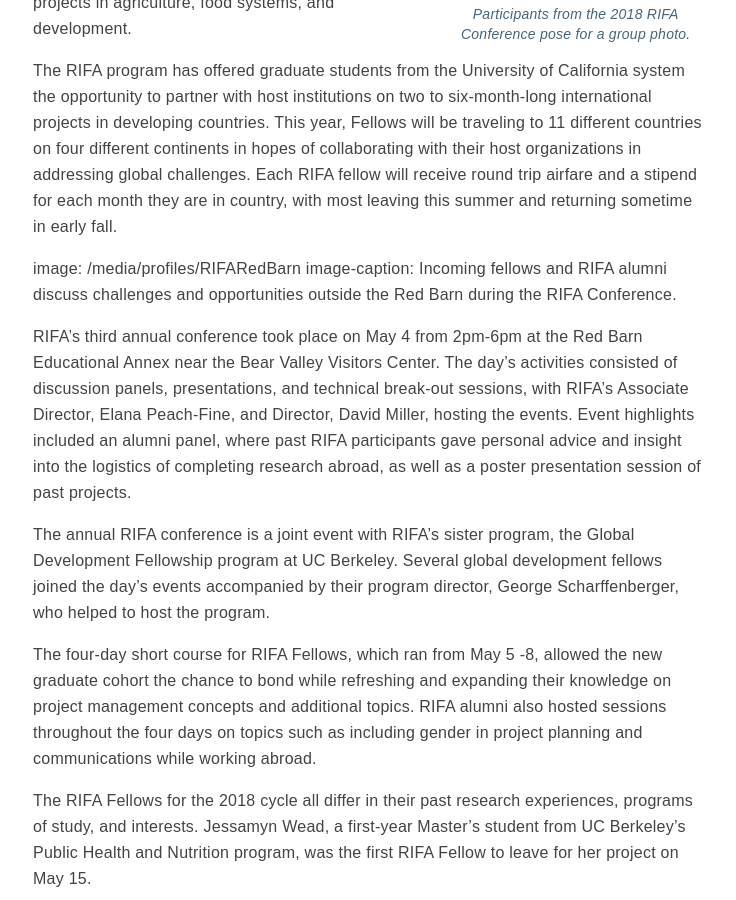
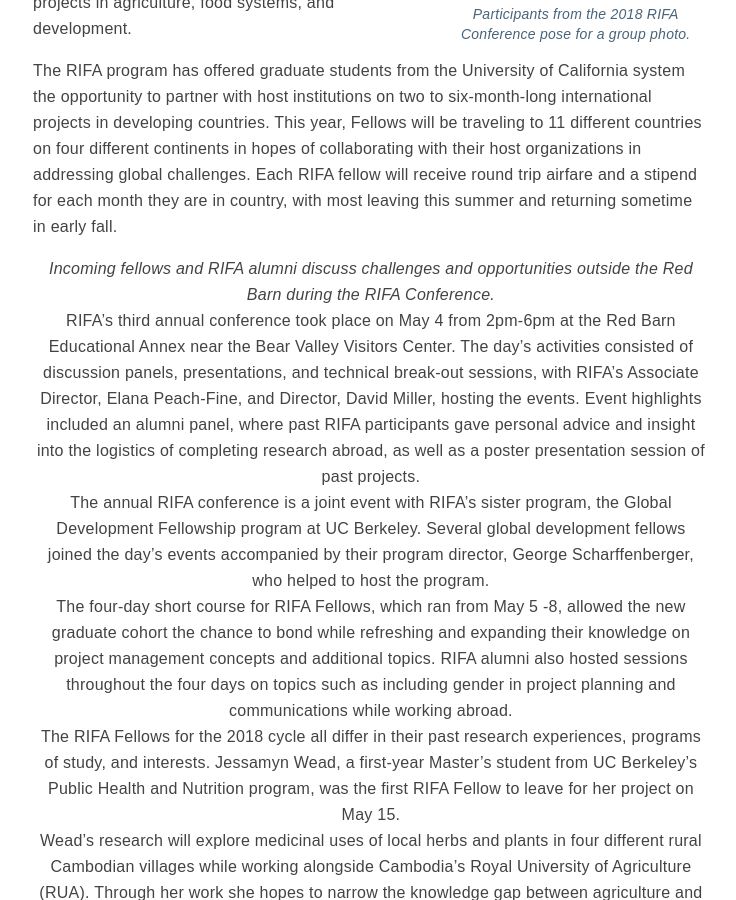
Before and after one commit to ucdavis/ip, a Jekyll site: the page built from _posts/profiles/2015-02-12-2018RIFAConference.markdown, in a window 1280 px wide and 900 px high, scrolled down 766 px. Shown: the whole window, without its empty margins (95-831 px from the left). Built offline with Jekyll 4.4.1, drawn with Linux system fonts in a browser that asks for light colours; nearby versions of some CDN libraries.

Commit message:
Update 2015-02-12-2018RIFAConference.markdown

```diff
--- a/_posts/profiles/2015-02-12-2018RIFAConference.markdown
+++ b/_posts/profiles/2015-02-12-2018RIFAConference.markdown
@@ -13,8 +13,9 @@
 
  The RIFA program has offered graduate students from the University of California system the opportunity to partner with host institutions on two to six-month-long international projects in developing countries. This year, Fellows will be traveling to 11 different countries on four different continents in hopes of collaborating with their host organizations in addressing global challenges. Each RIFA fellow will receive round trip airfare and a stipend for each month they are in country, with most leaving this summer and returning sometime in early fall. <br>
 
-image: /media/profiles/RIFARedBarn
-image-caption: Incoming fellows and RIFA alumni discuss challenges and opportunities outside the Red Barn during the RIFA Conference.
+<p class="t-center"><a href="/media/profiles/RIFARedBarn"></a>
+<i>Incoming fellows and RIFA alumni discuss challenges and opportunities outside the Red Barn during the RIFA Conference.</i>
+<br>
 
  RIFA’s third annual conference took place on May 4 from 2pm-6pm at the Red Barn Educational Annex near the Bear Valley Visitors Center. The day’s activities consisted of discussion panels, presentations, and technical break-out sessions, with RIFA’s Associate Director, Elana Peach-Fine, and Director, David Miller, hosting the events. Event highlights included an alumni panel, where past RIFA participants gave personal advice and insight into the logistics of completing research abroad, as well as a poster presentation session of past projects. <br>
 
```
